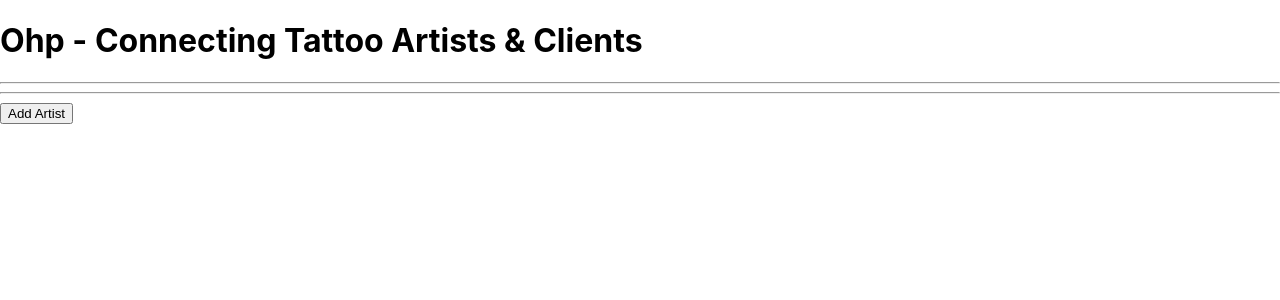
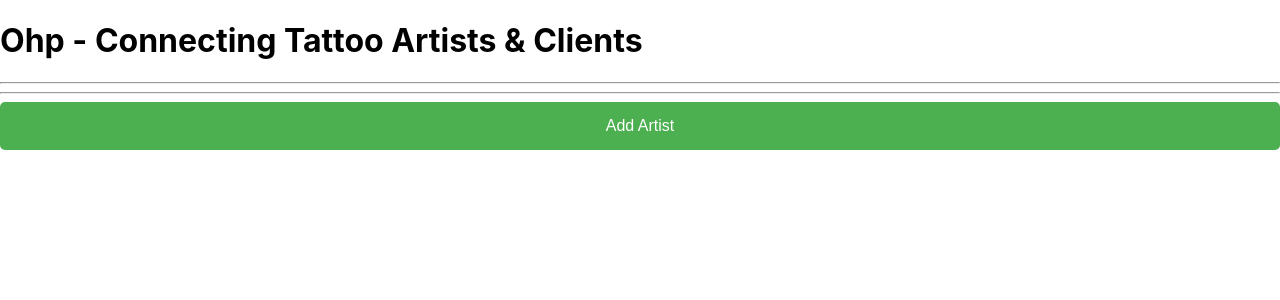
Before and after one commit to Schmelzberry/Capstone, a React (Create React App) app: page / in a window 1280 px wide. Shown: the top 300 px of the page. Built offline with nearby package versions, Linux system fonts and the light colour scheme.

Commit message:
style form and existing pages

```diff
--- a/src/components/ReusableArtistForm.js
+++ b/src/components/ReusableArtistForm.js
@@ -4,7 +4,8 @@
 function ReusableArtistForm(props) {
   return (
     <React.Fragment>
-      <form onSubmit={props.formSubmissionHandler}>
+      <form
+      onSubmit={props.formSubmissionHandler}>
         <input
           type='text'
           name='name'
--- a/src/index.css
+++ b/src/index.css
@@ -11,3 +11,31 @@
   font-family: source-code-pro, Menlo, Monaco, Consolas, 'Courier New',
     monospace;
 }
+
+form {
+  width: 75%;
+  margin: auto;
+  display: flex;
+  flex-direction: column;
+  align-items: center;
+}
+
+input, textarea, button {
+  margin-bottom: 10px;
+  width: 100%;
+  padding: 10px;
+  box-sizing: border-box;
+}
+
+button {
+  background-color: #4caf50;
+  color: white;
+  border: none;
+  padding: 15px 20px;
+  text-align: center;
+  text-decoration: none;
+  display: inline-block;
+  font-size: 16px;
+  cursor: pointer;
+  border-radius: 5px;
+}
```
